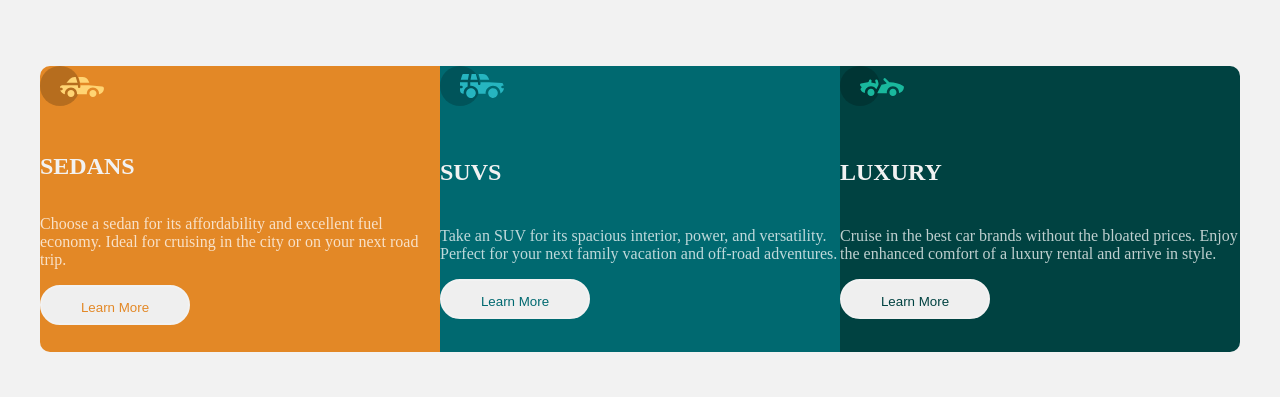
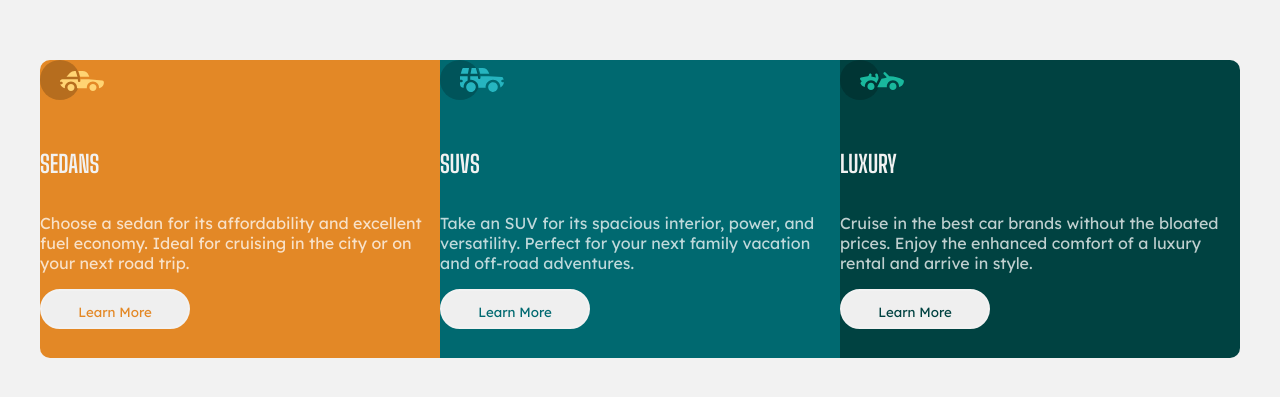
Before and after one commit to kenzotakamori/frontendmentor-3-column-card, a plain HTML site: page index.html in a window 1280 px wide. Shown: the part 191-588 px from the top of the page. Drawn offline with Linux system fonts and the light colour scheme.

Commit message:
adding fonts

```diff
--- a/style.scss
+++ b/style.scss
@@ -1,3 +1,6 @@
+@import url('https://fonts.googleapis.com/css2?family=Lexend+Deca&display=swap');
+@import url('https://fonts.googleapis.com/css2?family=Big+Shoulders+Display:wght@700&display=swap');
+
 body {
     margin: 0;
     height: 100vh;
@@ -49,19 +52,21 @@ body {
 h2 {
     color: hsl(0, 0%, 95%);
     text-transform: uppercase;
+    font-family: 'Big Shoulders Display', cursive;
 }
 
 p {
     color: hsla(0, 0%, 100%, 0.75);
+    font-family: 'Lexend Deca', sans-serif;
 }
 
 button {
-    color: hsl(0, 0%, 95%);
     border: 2px solid hsl(0, 0%, 95%);
     border-radius: 20px;
     height: 40px;
     line-height: 40px;
     width: 150px;
+    font-family: 'Lexend Deca', sans-serif;
     transition: all 0.1s ease-in;
 }
 
```
Also changed, not shown: style.css.
